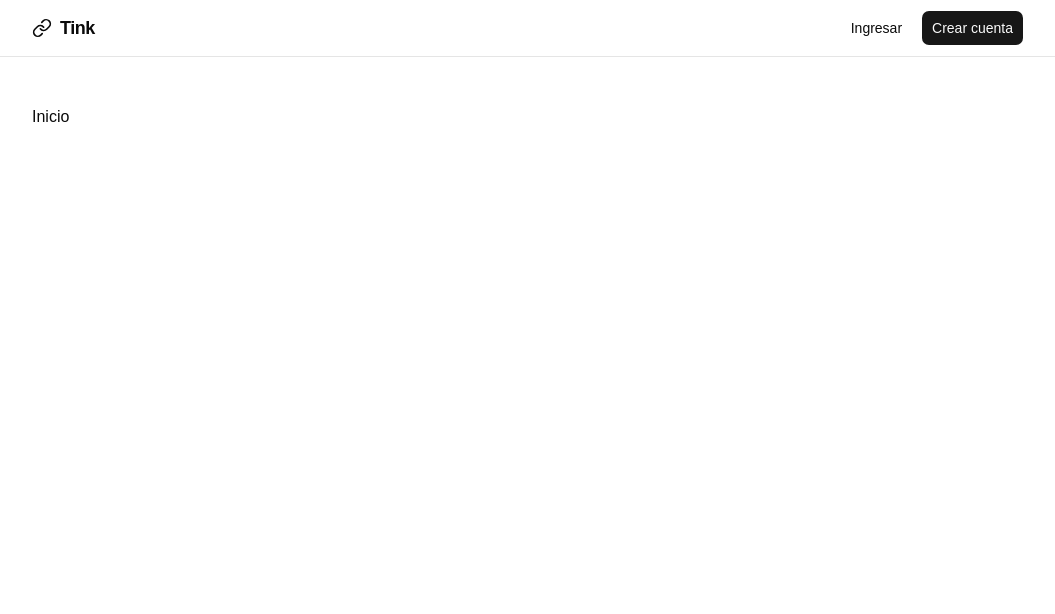
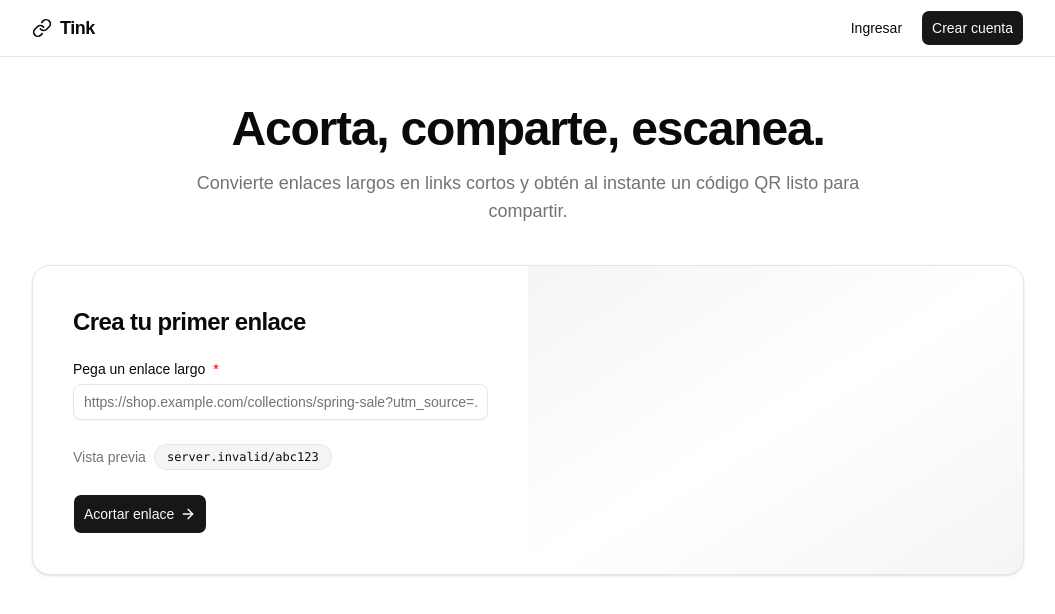
Before and after one commit to MaickolRivera/zlin, a React (Vite) app in the folder frontend/: page / in a window 1280 px wide. Shown: the top 614 px of the page, without its empty margins (112-1167 px from the left). Built offline with nearby package versions, Linux system fonts and the light colour scheme; no server answers.

Commit message:
feat(frontend): agrega home con título, descripción y tarjeta de enlace

```diff
--- a/frontend/src/App.tsx
+++ b/frontend/src/App.tsx
@@ -1,5 +1,6 @@
 import { Route, Routes } from 'react-router-dom'
 import { Header } from '@/components/Header'
+import HomePage from '@/pages/HomePage'
 import LoginPage from '@/pages/LoginPage'
 import RegisterPage from '@/pages/RegisterPage'
 
@@ -9,7 +10,7 @@ export default function App() {
       <Header />
       <main className="mx-auto max-w-5xl px-4 py-12">
         <Routes>
-          <Route path="/" element={<p>Inicio</p>} />
+          <Route path="/" element={<HomePage />} />
           <Route path="/login" element={<LoginPage />} />
           <Route path="/register" element={<RegisterPage />} />
         </Routes>
--- /dev/null
+++ b/frontend/src/lib/config.ts
@@ -0,0 +1,4 @@
+export const BASE_URL = (import.meta.env.VITE_BASE_URL ?? 'http://localhost:5173').replace(/\/$/, '')
+
+// Dominio sin protocolo, para mostrar en la vista previa (ej: localhost:5173).
+export const BASE_HOST = BASE_URL.replace(/^https?:\/\//, '')
--- /dev/null
+++ b/frontend/src/pages/HomePage.tsx
@@ -0,0 +1,55 @@
+import { useState } from 'react'
+import { ArrowRight } from 'lucide-react'
+import { Button } from '@/components/ui/button'
+import { Input } from '@/components/ui/input'
+import { Label } from '@/components/ui/label'
+import { BASE_HOST } from '@/lib/config'
+
+export default function HomePage() {
+  const [url, setUrl] = useState('')
+
+  return (
+    <div className="flex flex-col items-center gap-10">
+      <section className="max-w-2xl text-center">
+        <h1 className="text-4xl font-bold tracking-tight sm:text-5xl">Acorta, comparte, escanea.</h1>
+        <p className="mt-4 text-lg text-muted-foreground">
+          Convierte enlaces largos en links cortos y obtén al instante un código QR listo para compartir.
+        </p>
+      </section>
+
+      <section className="grid w-full overflow-hidden rounded-2xl border bg-card shadow-sm md:grid-cols-2">
+        <div className="flex flex-col justify-center gap-6 p-8 sm:p-10">
+          <h2 className="text-2xl font-bold tracking-tight">Crea tu primer enlace</h2>
+
+          <div className="flex flex-col gap-2">
+            <Label htmlFor="url">
+              Pega un enlace largo <span className="text-destructive">*</span>
+            </Label>
+            <Input
+              id="url"
+              type="url"
+              placeholder="https://shop.example.com/collections/spring-sale?utm_source=..."
+              value={url}
+              onChange={(e) => setUrl(e.target.value)}
+            />
+          </div>
+
+          <div className="flex flex-wrap items-center gap-2 text-sm text-muted-foreground">
+            Vista previa
+            <code className="rounded-full border bg-muted px-3 py-1 font-mono text-xs text-foreground">
+              {BASE_HOST}/abc123
+            </code>
+          </div>
+
+          <Button size="lg" className="w-fit">
+            Acortar enlace <ArrowRight />
+          </Button>
+        </div>
+
+        <div className="flex min-h-72 items-center justify-center bg-gradient-to-br from-muted via-background to-muted p-8">
+          {/* Aquí va el código QR */}
+        </div>
+      </section>
+    </div>
+  )
+}
```
